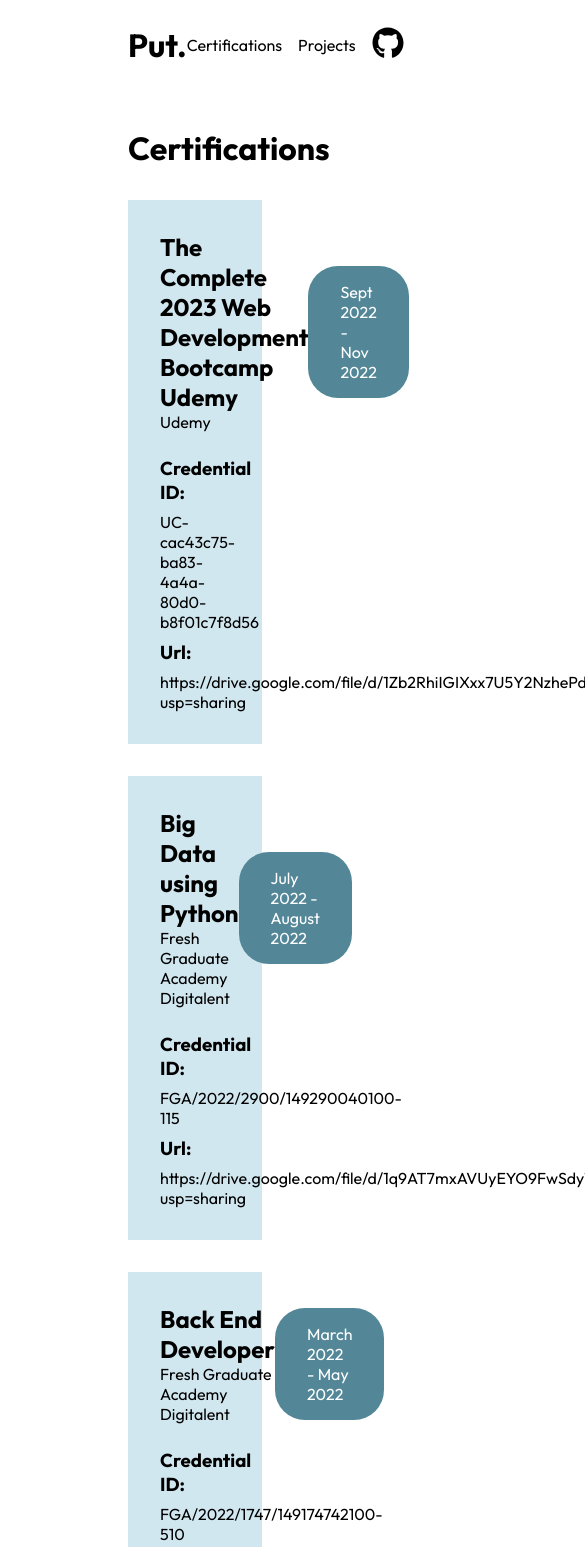
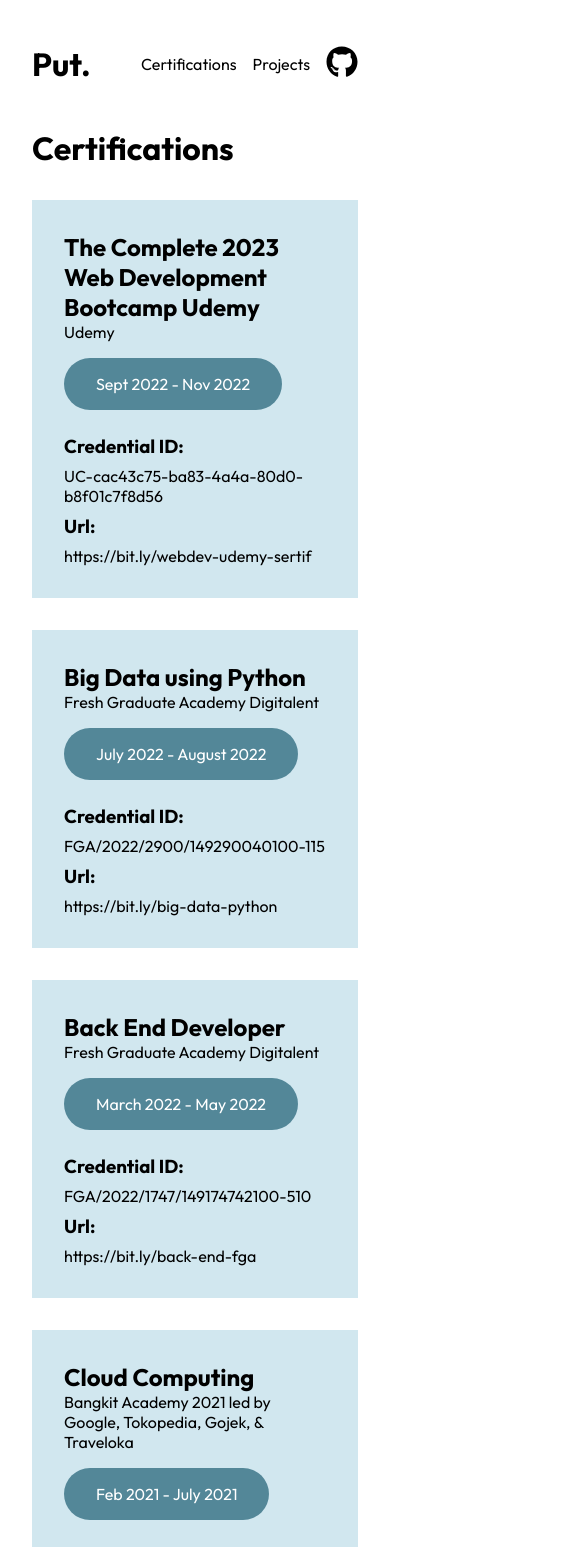
Before and after one commit to shabrina12/Portoflio, a Next.js app: page /certifications in a window 390 px wide. Shown: the top 1547 px of the page, 585 px wide, since content can reach past the window. Built offline with nearby package versions, Linux system fonts and the light colour scheme.

Commit message:
edit styling to be responsive

```diff
--- a/components/Header.jsx
+++ b/components/Header.jsx
@@ -4,7 +4,7 @@
 
 const Header = () => {
   return (
-    <header className='section__padding'>
+    <header>
       <div className='header'>
         <div className='content'>
           <h1>Nice to Meet You!</h1>
--- a/components/Navbar.jsx
+++ b/components/Navbar.jsx
@@ -43,7 +43,7 @@
   }, []);
 
   return (
-    <div className={color ? 'navbar-bg navbar section__padding' : 'navbar section__padding'}>
+    <div className={color ? 'navbar-bg navbar' : 'navbar'}>
 
       <div className='navbar-links'>
         <div className='navbar-links_logo'>
--- a/components/Skill.jsx
+++ b/components/Skill.jsx
@@ -5,7 +5,7 @@
 
 const Skill = () => {
   return (
-    <div className='skill section__padding'>
+    <div className='skill'>
       <div className='skill-title'>
         <h1>My Tech Stack</h1>
         <p>Technologies i've been working with recently</p>
--- a/components/Work.jsx
+++ b/components/Work.jsx
@@ -5,7 +5,7 @@
 
 const Work = () => {
   return (
-    <div className='project-wrapper section__padding'>
+    <div className='project-wrapper'>
       <div className='project-heading'>
         <h1>My Latest Work</h1>
         <h2>All Websites I Created Are Responsive</h2>
--- a/data/CertificationsData.js
+++ b/data/CertificationsData.js
@@ -5,7 +5,7 @@
         date: 'Sept 2022 - Nov 2022',
         desc: 'Lorem ipsum dolor sit amet, consectetur adipiscing elit',
         id: 'UC-cac43c75-ba83-4a4a-80d0-b8f01c7f8d56',
-        url: 'https://drive.google.com/file/d/1Zb2RhiIGIXxx7U5Y2NzhePdSf5L6f4v0/view?usp=sharing'
+        url: 'https://bit.ly/webdev-udemy-sertif'
     },
     {
         name: 'Big Data using Python',
@@ -13,7 +13,7 @@
         date: 'July 2022 - August 2022',
         desc: 'Lorem ipsum dolor sit amet, consectetur adipiscing elit',
         id: 'FGA/2022/2900/149290040100-115',
-        url: 'https://drive.google.com/file/d/1q9AT7mxAVUyEYO9FwSdyTaHqnl8J5Hnt/view?usp=sharing'
+        url: 'https://bit.ly/big-data-python'
     },
     {
         name: 'Back End Developer',
@@ -21,7 +21,7 @@
         date: 'March 2022 - May 2022',
         desc: 'Lorem ipsum dolor sit amet, consectetur adipiscing elit',
         id: 'FGA/2022/1747/149174742100-510',
-        url: 'https://drive.google.com/file/d/13pxxUM2QOxaiYzbhnGo-uea9f7q17L45/view?usp=sharing'
+        url: 'https://bit.ly/back-end-fga'
     },
     {
         name: 'Cloud Computing',
@@ -29,7 +29,7 @@
         date: 'Feb 2021 - July 2021',
         desc: 'Lorem ipsum dolor sit amet, consectetur adipiscing elit',
         id: 'FGA/2022/1747/149174742100-510',
-        url: 'https://drive.google.com/file/d/13pxxUM2QOxaiYzbhnGo-uea9f7q17L45/view?usp=sharing'
+        url: 'https://bit.ly/cloud-computing-bangkit'
     }
 ]
 
--- a/pages/certifications.js
+++ b/pages/certifications.js
@@ -3,7 +3,7 @@
 
 const certifications = () => {
   return (
-    <div className='certiciation-container section__padding'>
+    <div className='certiciation-container'>
         <h1>Certifications</h1>
         {CertificationsData.map((value, index) => {
           return (
@@ -23,7 +23,7 @@
                     <h3>Credential ID:</h3>
                     <p>{value.id}</p>
                     <h3>Url:</h3>
-                    <a href={value.url} target="_blank" rel="noreferrer">
+                    <a className='link-sertif' href={value.url} target="_blank" rel="noreferrer">
                         <p>{value.url}</p>
                     </a>
                 </div>
--- a/pages/projects.js
+++ b/pages/projects.js
@@ -4,7 +4,7 @@
 
 const Projects = () => {
   return (
-    <section className='projects-section-wrapper section__padding'>
+    <section className='projects-section-wrapper'>
         <div className='project-heading'>
           <h1>PROJECTS</h1>
           <h2 className='subtitle'>All websites i created are responsive</h2>
--- a/styles/globals.css
+++ b/styles/globals.css
@@ -14,7 +14,9 @@
   text-decoration: none;
   color: black;
 }
-.section__padding {
+header, .navbar, .skill,
+.project-wrapper, .certiciation-container,
+.projects-section-wrapper, .section__padding {
   padding: 8rem;
 }
 .section__margin {
@@ -108,8 +110,8 @@
   align-items: flex-end;
 }
 .profile-card img {
-  width: auto;
-  height: 150%;
+  width: 70%;
+  height: auto;
 }
 .header .content h1 {
   font-size: 3.3rem;
@@ -320,33 +322,6 @@
 .footer-links p:hover {
   color: #5E3BEE;
 }
-/* .icon {
-  padding: 10px;
-}
-.icon:hover {
-  cursor: pointer;
-  color: yellow;
-} */
-/* .custom-shape-divider-bottom-1672721337 {
-  position: absolute;
-  bottom: 0;
-  left: 0;
-  width: 100%;
-  overflow: hidden;
-  line-height: 0;
-  z-index: -1;
-}
-
-.custom-shape-divider-bottom-1672721337 svg {
-  position: relative;
-  display: block;
-  width: calc(192% + 1.3px);
-  height: 356px;
-}
-
-.custom-shape-divider-bottom-1672721337 .shape-fill {
-  fill: #F5FCFF;
-} */
 
 /*-------------------- CERTIFICATIONS -----------------*/
 .certification-card {
@@ -375,3 +350,74 @@
   flex-direction: column;
   gap: 0.5rem;
 }
+
+@media screen and (max-width: 1000px) {
+  header, .navbar, .skill,
+  .project-wrapper, .footer,
+  .certiciation-container,
+  .projects-section-wrapper {
+    padding: 4rem;
+  }
+  header {
+    height: 100%;
+  }
+  .header .content h1 {
+    font-size: 2.5rem;
+    letter-spacing: 2px;
+  }
+  .project-container {
+    grid-template-columns: repeat(2, 1fr);
+  }
+  .certiciation-container h1,
+  .project-heading {
+    margin-top: 4rem;
+  }
+}
+
+@media screen and (max-width: 850px) {
+  .header {
+    flex-direction: column;
+    gap: 2rem;
+  }
+  .header .content h1 {
+    font-size: 3.3rem;
+    letter-spacing: 4px;
+  }
+  .skill-content {
+    grid-template-columns: repeat(4, 1fr);
+  }
+  .certification-name {
+    gap: 1rem;
+  }
+  .projects-section-wrapper {
+    gap: 4rem;
+  }
+  .project-detail-card {
+    flex-direction: column;
+  }
+}
+
+@media screen and (max-width: 600px) {
+  header, .navbar, .skill,
+  .project-wrapper, .footer,
+  .certiciation-container, .projects-section-wrapper {
+    padding: 4rem 2rem;
+  }
+  .profile-container {
+    padding: 0;
+  }
+  .skill-content {
+    grid-template-columns: repeat(3, 1fr);
+  }
+  .project-container {
+    grid-template-columns: repeat(1, 1fr);
+  }
+  .footer {
+    flex-direction: column;
+    align-items: center;
+  }
+  .certification-name {
+    flex-direction: column;
+    align-items: flex-start;
+  }
+}
```
